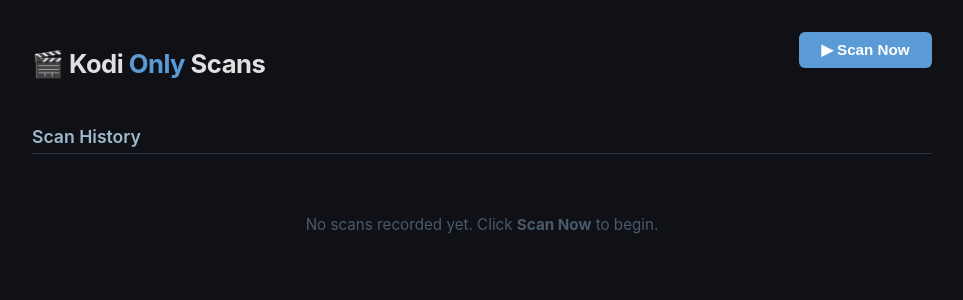
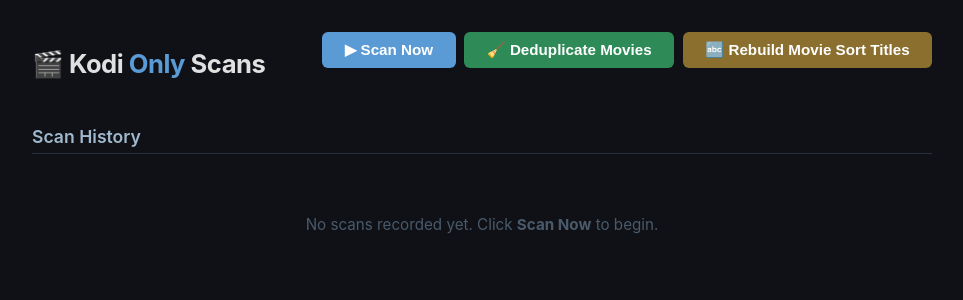
Before and after one commit to spcmnspff99/kodi-only-scans, a FastAPI app: page / in a window 1280 px wide. Shown: the top 300 px of the page, without its empty margins (158-1121 px from the left). Run offline with FastAPI, Linux system fonts and the light colour scheme; data that the repository does not hold is empty; parts of the project's set-up code (start-up, migrations or seed data) failed here and were passed over.

Commit message:
added dedupe and sorting title manual runs

```diff
--- a/main.py
+++ b/main.py
@@ -37,7 +37,7 @@ from fastapi.templating import Jinja2Templates
 
 import smbclient
 
-from db_ops import dedupe_movies, get_connection, get_or_create_tvshow, upsert_episode, upsert_movie
+from db_ops import dedupe_movies, get_connection, get_or_create_tvshow, rebuild_movie_sort_titles, upsert_episode, upsert_movie
 from nfo_parser import MovieNfo, guess_movie_from_filename, parse_episode_nfo, parse_movie_nfo, parse_tvshow_nfo
 from smb_walker import (
     VideoFile,
@@ -364,10 +364,6 @@ def _legacy_run_scan() -> None:
                 ep_count = _process_tvshow(db_conn, SMB_TV_SHARE, show_name, show_rel, show_uri, errors)
                 episodes_added += ep_count
 
-            removed = dedupe_movies(db_conn)
-            if removed:
-                logger.info("Removed %d duplicate movie rows", removed)
-
         finally:
             db_conn.close()
 
@@ -455,10 +451,6 @@ def run_scan(target_path: str | None = None) -> None:
                         build_smb_dir_uri(SMB_HOST, target["share"], show_root_rel),
                         errors,
                     )
-
-            removed = dedupe_movies(db_conn)
-            if removed:
-                logger.info("Removed %d duplicate movie rows", removed)
 
         finally:
             db_conn.close()
@@ -660,6 +652,38 @@ async def _async_scan() -> None:
     await loop.run_in_executor(None, run_scan)
 
 
+def run_movie_dedupe_maintenance() -> int:
+    """Run movie dedupe as an explicit dashboard maintenance task."""
+    if not DB_HOST:
+        raise RuntimeError("DB_HOST not configured")
+
+    db_conn = get_connection(DB_HOST, DB_PORT, DB_USER, DB_PASS, DB_NAME)
+    try:
+        removed = dedupe_movies(db_conn)
+        logger.info("Maintenance dedupe complete: removed=%d", removed)
+        return removed
+    finally:
+        db_conn.close()
+
+
+def run_movie_sort_title_rebuild_maintenance() -> dict:
+    """Rebuild movie sort titles as an explicit dashboard maintenance task."""
+    if not DB_HOST:
+        raise RuntimeError("DB_HOST not configured")
+
+    db_conn = get_connection(DB_HOST, DB_PORT, DB_USER, DB_PASS, DB_NAME)
+    try:
+        result = rebuild_movie_sort_titles(db_conn)
+        logger.info(
+            "Maintenance sort-title rebuild complete: updated=%d total=%d",
+            result.get("updated", 0),
+            result.get("total", 0),
+        )
+        return result
+    finally:
+        db_conn.close()
+
+
 app = FastAPI(title="Kodi Only Scans", lifespan=lifespan)
 templates = Jinja2Templates(directory="templates")
 
@@ -681,6 +705,20 @@ async def trigger_scan(request: Request, background_tasks: BackgroundTasks):
     if target_path:
         payload["target_path"] = target_path
     return JSONResponse(payload, status_code=202)
+
+
+@app.post("/dashboard/maintenance/dedupe")
+async def trigger_movie_dedupe(background_tasks: BackgroundTasks):
+    """Dashboard-only trigger for movie dedupe maintenance."""
+    background_tasks.add_task(run_movie_dedupe_maintenance)
+    return JSONResponse({"status": "movie dedupe triggered"}, status_code=202)
+
+
+@app.post("/dashboard/maintenance/rebuild-sort-titles")
+async def trigger_movie_sort_title_rebuild(background_tasks: BackgroundTasks):
+    """Dashboard-only trigger for movie sort-title rebuild maintenance."""
+    background_tasks.add_task(run_movie_sort_title_rebuild_maintenance)
+    return JSONResponse({"status": "movie sort-title rebuild triggered"}, status_code=202)
 
 
 @app.post("/jsonrpc")
--- a/templates/index.html
+++ b/templates/index.html
@@ -38,8 +38,14 @@
 
     header h1 span { color: #5b9bd5; }
 
-    /* ── Scan button ───────────────────────────────────────────────── */
-    #scanBtn {
+    /* ── Action buttons ────────────────────────────────────────────── */
+    .button-row {
+      display: flex;
+      flex-wrap: wrap;
+      gap: 0.55rem;
+    }
+
+    .action-btn {
       background: #5b9bd5;
       color: #fff;
       border: none;
@@ -50,9 +56,14 @@
       cursor: pointer;
       transition: background 0.2s;
     }
-    #scanBtn:hover  { background: #4a88c4; }
-    #scanBtn:active { background: #3a74b0; }
-    #scanBtn:disabled { background: #3a4a5a; cursor: not-allowed; }
+    .action-btn:hover  { background: #4a88c4; }
+    .action-btn:active { background: #3a74b0; }
+    .action-btn:disabled { background: #3a4a5a; cursor: not-allowed; }
+
+    #dedupeBtn { background: #2e8b57; }
+    #dedupeBtn:hover { background: #267447; }
+    #sortTitleBtn { background: #8b6f2e; }
+    #sortTitleBtn:hover { background: #745c26; }
 
     /* ── Status banner ─────────────────────────────────────────────── */
     #statusMsg {
@@ -144,7 +155,11 @@
   <header>
     <h1>🎬 Kodi <span>Only</span> Scans</h1>
     <div>
-      <button id="scanBtn" onclick="triggerScan()">▶ Scan Now</button>
+      <div class="button-row">
+        <button id="scanBtn" class="action-btn" onclick="triggerScan()">▶ Scan Now</button>
+        <button id="dedupeBtn" class="action-btn" onclick="triggerMovieDedupe()">🧹 Deduplicate Movies</button>
+        <button id="sortTitleBtn" class="action-btn" onclick="rebuildMovieSortTitles()">🔤 Rebuild Movie Sort Titles</button>
+      </div>
       <div id="statusMsg"></div>
     </div>
   </header>
@@ -208,10 +223,8 @@
 
 <script>
   async function triggerScan() {
-    const btn = document.getElementById("scanBtn");
     const msg = document.getElementById("statusMsg");
-
-    btn.disabled = true;
+    setActionButtonsDisabled(true);
     msg.textContent = "⏳ Scan triggered – running in background…";
 
     try {
@@ -223,7 +236,52 @@
     } finally {
       // Re-enable button after a short delay and refresh history
       setTimeout(() => {
-        btn.disabled = false;
+        setActionButtonsDisabled(false);
+        window.location.reload();
+      }, 3000);
+    }
+  }
+
+  function setActionButtonsDisabled(disabled) {
+    for (const id of ["scanBtn", "dedupeBtn", "sortTitleBtn"]) {
+      const btn = document.getElementById(id);
+      if (btn) btn.disabled = disabled;
+    }
+  }
+
+  async function triggerMovieDedupe() {
+    const msg = document.getElementById("statusMsg");
+    setActionButtonsDisabled(true);
+    msg.textContent = "🧹 Movie dedupe triggered – running in background…";
+
+    try {
+      const resp = await fetch("/dashboard/maintenance/dedupe", { method: "POST" });
+      const data = await resp.json();
+      msg.textContent = "✅ " + (data.status ?? "Movie dedupe started");
+    } catch (err) {
+      msg.textContent = "❌ Failed to trigger movie dedupe: " + err;
+    } finally {
+      setTimeout(() => {
+        setActionButtonsDisabled(false);
+        window.location.reload();
+      }, 3000);
+    }
+  }
+
+  async function rebuildMovieSortTitles() {
+    const msg = document.getElementById("statusMsg");
+    setActionButtonsDisabled(true);
+    msg.textContent = "🔤 Sort-title rebuild triggered – running in background…";
+
+    try {
+      const resp = await fetch("/dashboard/maintenance/rebuild-sort-titles", { method: "POST" });
+      const data = await resp.json();
+      msg.textContent = "✅ " + (data.status ?? "Sort-title rebuild started");
+    } catch (err) {
+      msg.textContent = "❌ Failed to trigger sort-title rebuild: " + err;
+    } finally {
+      setTimeout(() => {
+        setActionButtonsDisabled(false);
         window.location.reload();
       }, 3000);
     }
```
Also changed, not shown: db_ops.py (+32 -1 lines).
